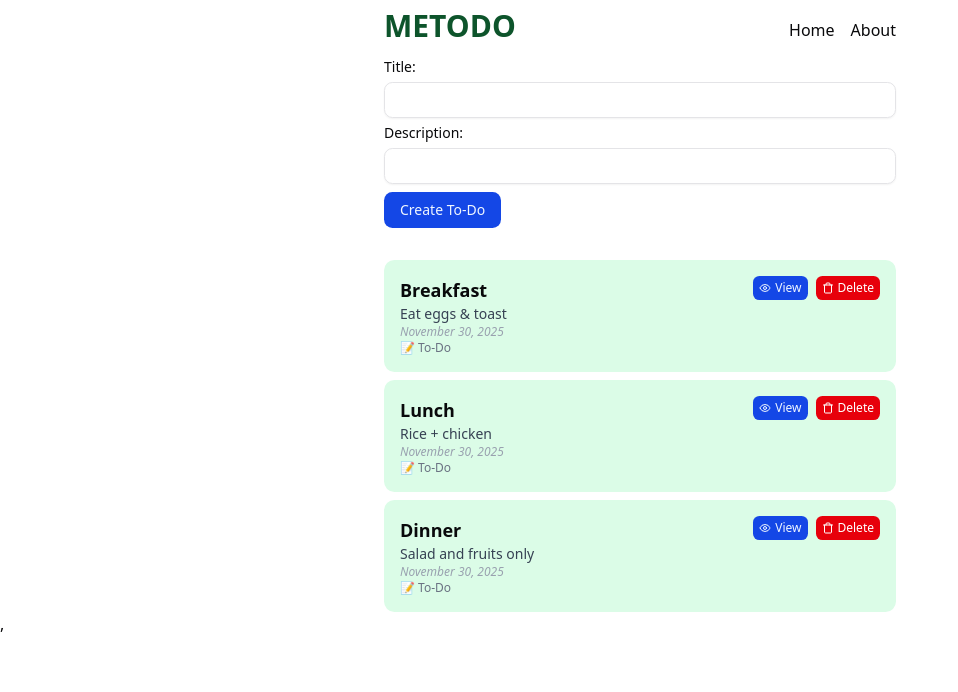
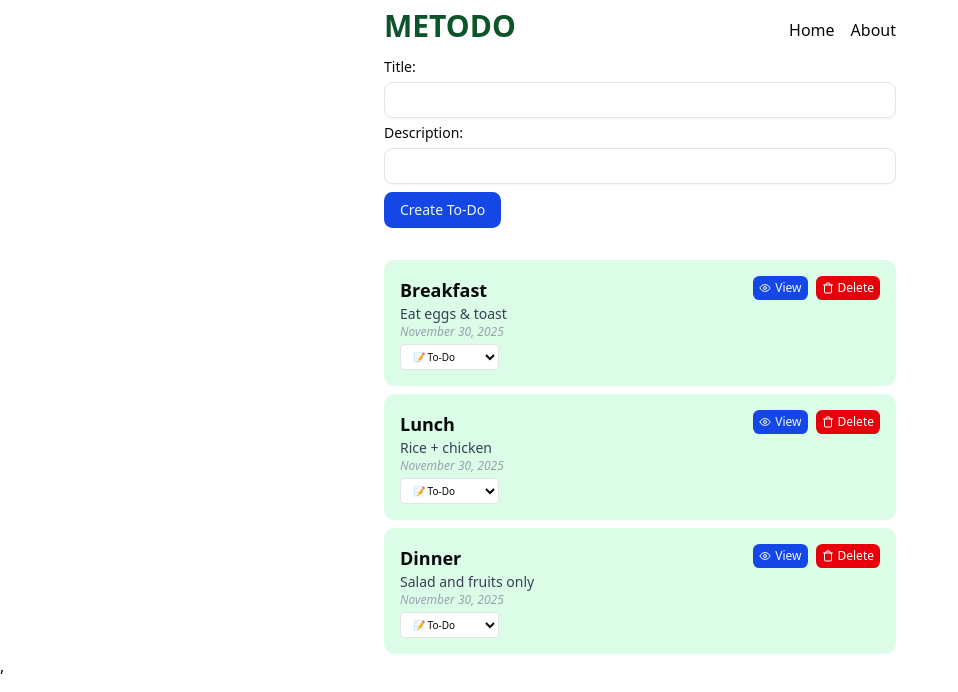
Before and after one commit to rudihedev/metodo, a React (Vite) app: page / in a window 1280 px wide. Shown: the top 692 px of the page, without its empty margins (0-958 px from the left). Built offline with nearby package versions, Linux system fonts and the light colour scheme.

Commit message:
feat: drowpdown for tasks

```diff
--- a/src/modules/task/tasks.tsx
+++ b/src/modules/task/tasks.tsx
@@ -40,7 +40,7 @@ export function Tasks() {
         description: formData.get("description")?.toString().trim() || "",
         isDone: "todo",
         createdAt: new Date().toISOString(),
-      };
+      } as Task;
 
       TaskSchema.parse(newTask);
 
@@ -54,6 +54,14 @@ export function Tasks() {
         toast.error("Task invalid!", { description: messages });
       }
     }
+  }
+
+  function handleStatusChange(id: number, newStatus: Task["isDone"]) {
+    const updatedTasks = tasks.map((task) =>
+      task.id === id ? { ...task, isDone: newStatus } : task,
+    );
+
+    setTasks(updatedTasks);
   }
 
   return (
@@ -72,11 +80,32 @@ export function Tasks() {
       </form>
 
       <ul className="flex flex-col gap-2">
-        {tasks.map((task) => (
-          <li key={task.id}>
-            <TaskItem task={task} handleDelete={() => handleDelete(task.id)} />
-          </li>
-        ))}
+        {tasks
+          .slice()
+          .sort((a, b) => {
+            const dateCompare =
+              new Date(b.createdAt ?? 0).getTime() -
+              new Date(a.createdAt ?? 0).getTime();
+            if (dateCompare !== 0) return dateCompare;
+
+            const statusOrder: Record<Task["isDone"], number> = {
+              ongoing: 1,
+              todo: 2,
+              done: 3,
+            };
+            return statusOrder[a.isDone] - statusOrder[b.isDone];
+          })
+          .map((task) => (
+            <li key={task.id}>
+              <TaskItem
+                task={task}
+                handleDelete={() => handleDelete(task.id)}
+                handleStatusChange={(newStatus) =>
+                  handleStatusChange(task.id, newStatus)
+                }
+              />
+            </li>
+          ))}
       </ul>
     </section>
   );
@@ -85,19 +114,25 @@ export function Tasks() {
 export function TaskItem({
   task,
   handleDelete,
+  handleStatusChange,
 }: {
   task: Task;
   handleDelete?: () => void;
+  handleStatusChange?: (newStatus: Task["isDone"]) => void;
 }) {
+  const textClass = task.isDone === "done" ? "line-through text-gray-400" : "";
+
   return (
     <section className="flex justify-between gap-4 rounded-lg bg-green-100 p-4">
       <div>
-        <h2 className="text-lg font-bold">{task.title}</h2>
+        <h2 className={`text-lg font-bold ${textClass}`}>{task.title}</h2>
         {task.description && (
-          <p className="text-sm text-gray-700">{task.description}</p>
+          <p className={`text-sm text-gray-700 ${textClass}`}>
+            {task.description}
+          </p>
         )}
         {task.createdAt && (
-          <p className="text-xs text-gray-400 italic">
+          <p className={`text-xs text-gray-400 italic ${textClass}`}>
             {new Date(task.createdAt).toLocaleDateString("en-US", {
               month: "long",
               day: "numeric",
@@ -105,10 +140,20 @@ export function TaskItem({
             })}
           </p>
         )}
-        <p className="text-xs text-gray-500">
-          {task.isDone ? "✅ Done" : "📝 To-Do"}
-        </p>
+
+        <select
+          value={task.isDone}
+          onChange={(e) =>
+            handleStatusChange?.(e.target.value as Task["isDone"])
+          }
+          className="mt-1 w-fit rounded border bg-white px-2 py-1 text-[10px]"
+        >
+          <option value="todo">📝 To-Do</option>
+          <option value="ongoing">⏳ On-Going</option>
+          <option value="done">✅ Done</option>
+        </select>
       </div>
+
       <div className="flex gap-2">
         <Button asChild size="xs">
           <Link to={`/tasks/${task.id}`}>
```
